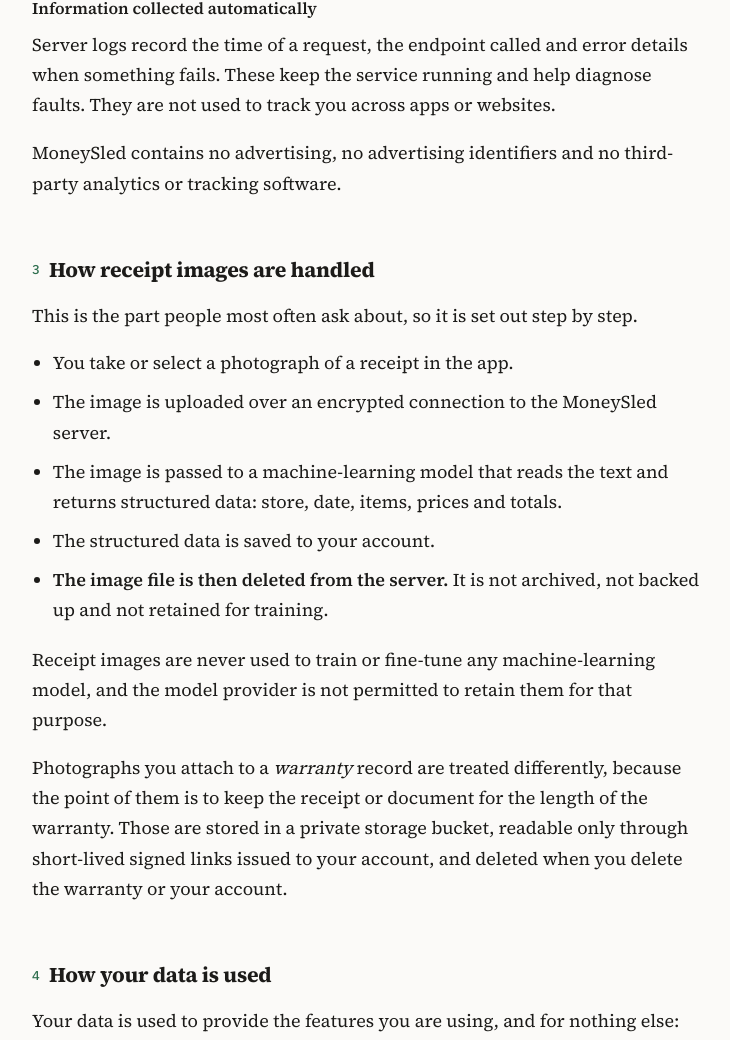
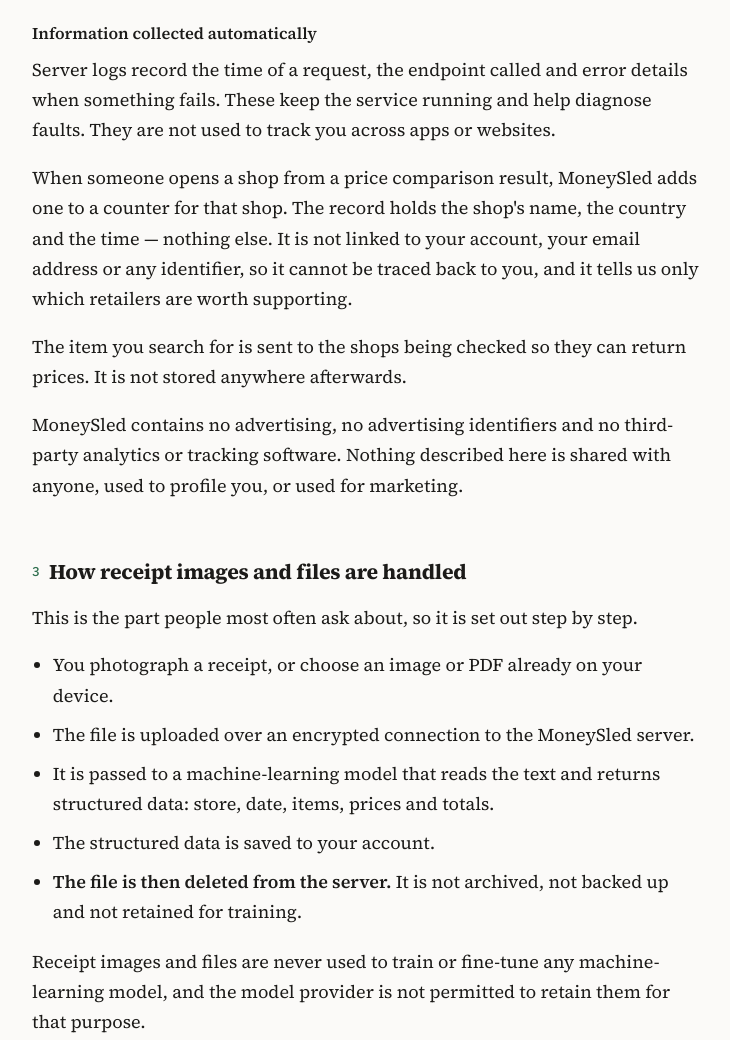
Before and after one commit to majamorales291/moneysled-site, a plain HTML site: page privacy/index.html in a window 1280 px wide. Shown: the part 1758-2798 px from the top of the page, without its empty margins (272-1002 px from the left). Drawn offline with Linux system fonts and the light colour scheme.

Commit message:
Disclose PDFs and anonymous shop click counts

```diff
--- a/privacy/index.html
+++ b/privacy/index.html
@@ -232,8 +232,8 @@
         <td>To create and sign in to your account. Passwords are stored only as a cryptographic hash and cannot be read by anyone, including us.</td>
       </tr>
       <tr>
-        <td>Receipt photographs and QR codes</td>
-        <td>To be read by the app so the items and totals can be extracted.</td>
+        <td>Receipt photographs, PDFs and QR codes</td>
+        <td>To be read by the app so the items and totals can be extracted. You can photograph a receipt, choose an image or PDF from your device, or scan a fiscal QR code.</td>
       </tr>
       <tr>
         <td>Receipt contents</td>
@@ -256,25 +256,33 @@
   <p>Server logs record the time of a request, the endpoint called and error details when something fails. These
   keep the service running and help diagnose faults. They are not used to track you across apps or websites.</p>
 
+  <p>When someone opens a shop from a price comparison result, MoneySled adds one to a counter for that shop. The
+  record holds the shop's name, the country and the time — nothing else. It is not linked to your account, your
+  email address or any identifier, so it cannot be traced back to you, and it tells us only which retailers are
+  worth supporting.</p>
+
+  <p>The item you search for is sent to the shops being checked so they can return prices. It is not stored
+  anywhere afterwards.</p>
+
   <p>MoneySled contains no advertising, no advertising identifiers and no third-party analytics or tracking
-  software.</p>
+  software. Nothing described here is shared with anyone, used to profile you, or used for marketing.</p>
 
-  <h2><span class="num">3</span>How receipt images are handled</h2>
+  <h2><span class="num">3</span>How receipt images and files are handled</h2>
 
   <p>This is the part people most often ask about, so it is set out step by step.</p>
 
   <ul>
-    <li>You take or select a photograph of a receipt in the app.</li>
-    <li>The image is uploaded over an encrypted connection to the MoneySled server.</li>
-    <li>The image is passed to a machine-learning model that reads the text and returns structured data: store,
-      date, items, prices and totals.</li>
+    <li>You photograph a receipt, or choose an image or PDF already on your device.</li>
+    <li>The file is uploaded over an encrypted connection to the MoneySled server.</li>
+    <li>It is passed to a machine-learning model that reads the text and returns structured data: store, date,
+      items, prices and totals.</li>
     <li>The structured data is saved to your account.</li>
-    <li><strong>The image file is then deleted from the server.</strong> It is not archived, not backed up and not
+    <li><strong>The file is then deleted from the server.</strong> It is not archived, not backed up and not
       retained for training.</li>
   </ul>
 
-  <p>Receipt images are never used to train or fine-tune any machine-learning model, and the model provider is
-  not permitted to retain them for that purpose.</p>
+  <p>Receipt images and files are never used to train or fine-tune any machine-learning model, and the model
+  provider is not permitted to retain them for that purpose.</p>
 
   <p>Photographs you attach to a <em>warranty</em> record are treated differently, because the point of them is to
   keep the receipt or document for the length of the warranty. Those are stored in a private storage bucket,
@@ -312,6 +320,9 @@
     and photographs are removed, but anonymous records of the form <span class="mono">"milk, Kroger, $3.49,
     2026-04-02"</span> remain in the price history. Nothing in those records identifies you.</p>
   </div>
+
+  <p>The same applies to the per-shop click counts described in section 2. They carry no link to any account, so
+  there is nothing in them to delete.</p>
 
   <h2><span class="num">6</span>Who else processes your data</h2>
 
@@ -374,7 +385,9 @@
       <tr><th>Data</th><th>Kept for</th></tr>
     </thead>
     <tbody>
-      <tr><td>Receipt images</td><td>Minutes. Deleted as soon as processing finishes.</td></tr>
+      <tr><td>Receipt images and PDFs</td><td>Minutes. Deleted as soon as processing finishes.</td></tr>
+      <tr><td>Price searches</td><td>Not stored at all.</td></tr>
+      <tr><td>Anonymous per-shop click counts</td><td>Indefinitely. Not linked to you (see section 5).</td></tr>
       <tr><td>Account, receipts, items, warranties, budgets</td><td>Until you delete them, or you delete your account.</td></tr>
       <tr><td>Warranty photographs</td><td>Until you delete the warranty or your account.</td></tr>
       <tr><td>Anonymous price records</td><td>Indefinitely. Not linked to you (see section 5).</td></tr>
```
Also changed, not shown: delete-account/index.html (+1 -1 lines).
